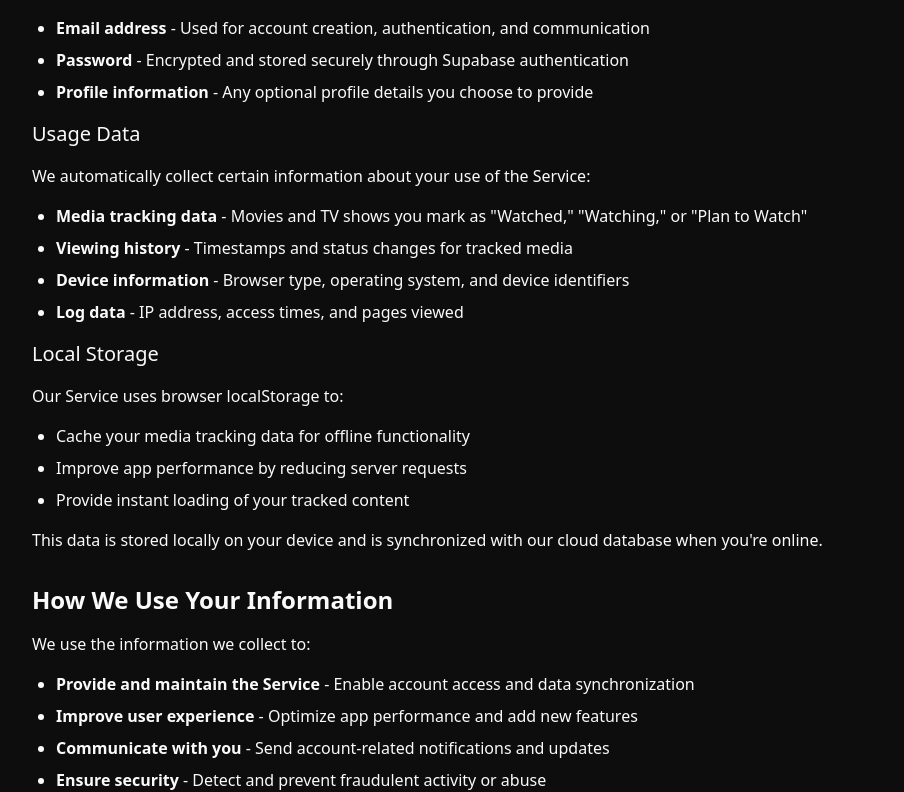
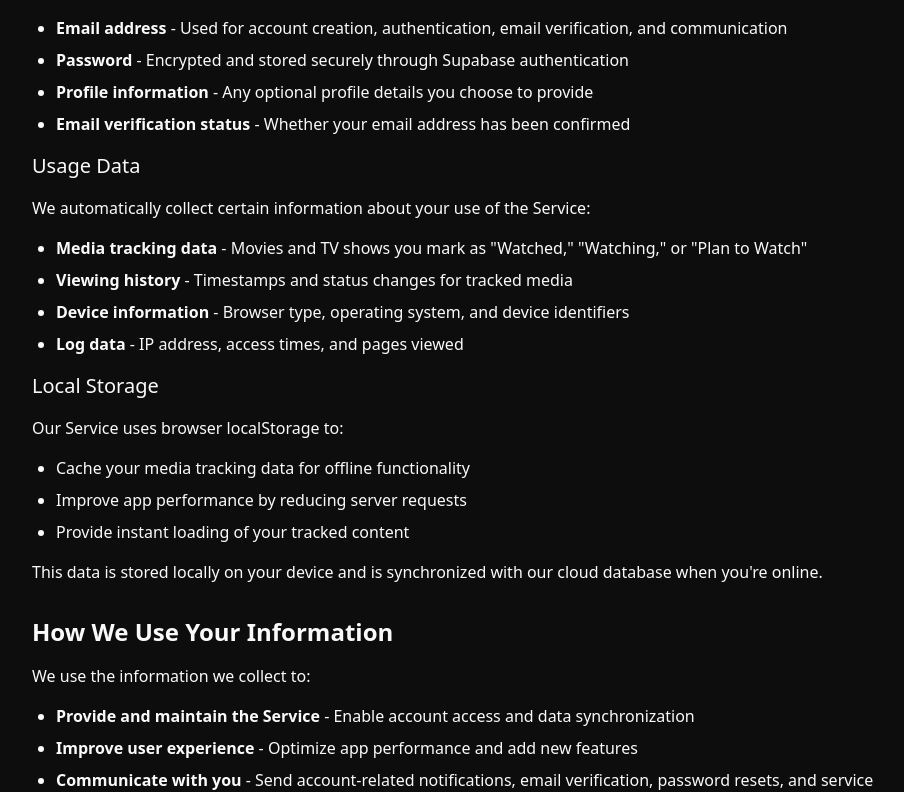
Before and after one commit to petitespeciale/media-tracker, a Next.js app: page /privacy in a window 1280 px wide. Shown: the part 549-1341 px from the top of the page, without its empty margins (176-1080 px from the left). Built offline with nearby package versions, Linux system fonts and the light colour scheme.

Commit message:
Docs: Update Privacy Policy with email verification details

```diff
--- a/app/privacy/page.tsx
+++ b/app/privacy/page.tsx
@@ -20,9 +20,10 @@ export default function PrivacyPolicy() {
                 <h3 className="text-xl font-medium">Personal Information You Provide</h3>
                 <p>When you register for an account, we collect:</p>
                 <ul className="list-disc pl-6 space-y-2">
-                    <li><strong>Email address</strong> - Used for account creation, authentication, and communication</li>
+                    <li><strong>Email address</strong> - Used for account creation, authentication, email verification, and communication</li>
                     <li><strong>Password</strong> - Encrypted and stored securely through Supabase authentication</li>
                     <li><strong>Profile information</strong> - Any optional profile details you choose to provide</li>
+                    <li><strong>Email verification status</strong> - Whether your email address has been confirmed</li>
                 </ul>
 
                 <h3 className="text-xl font-medium mt-6">Usage Data</h3>
@@ -50,8 +51,8 @@ export default function PrivacyPolicy() {
                 <ul className="list-disc pl-6 space-y-2">
                     <li><strong>Provide and maintain the Service</strong> - Enable account access and data synchronization</li>
                     <li><strong>Improve user experience</strong> - Optimize app performance and add new features</li>
-                    <li><strong>Communicate with you</strong> - Send account-related notifications and updates</li>
-                    <li><strong>Ensure security</strong> - Detect and prevent fraudulent activity or abuse</li>
+                    <li><strong>Communicate with you</strong> - Send account-related notifications, email verification, password resets, and service updates</li>
+                    <li><strong>Ensure security</strong> - Detect and prevent fraudulent activity or abuse, verify account ownership</li>
                     <li><strong>Comply with legal obligations</strong> - Respond to legal requests when required</li>
                 </ul>
             </section>
```
